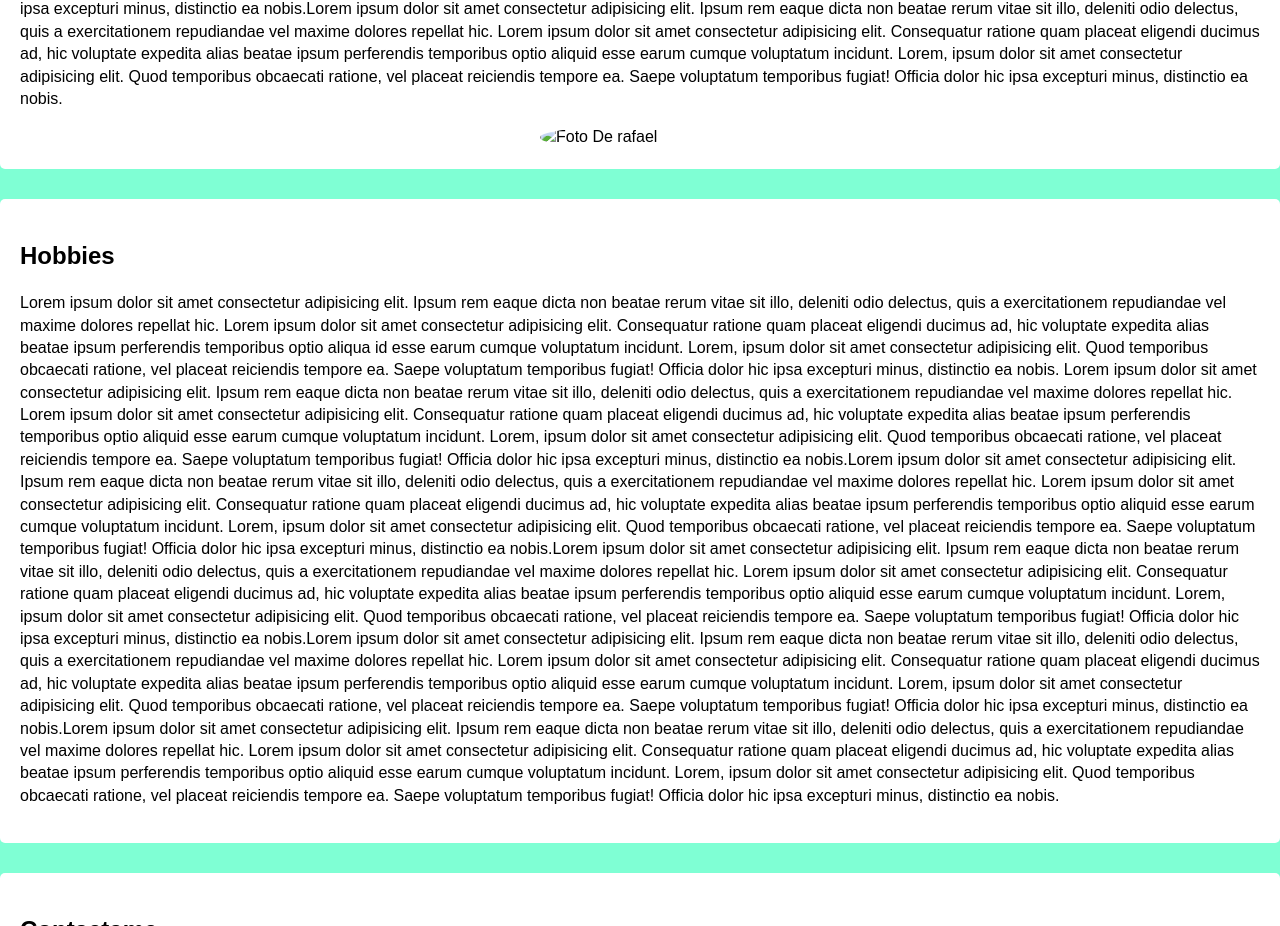
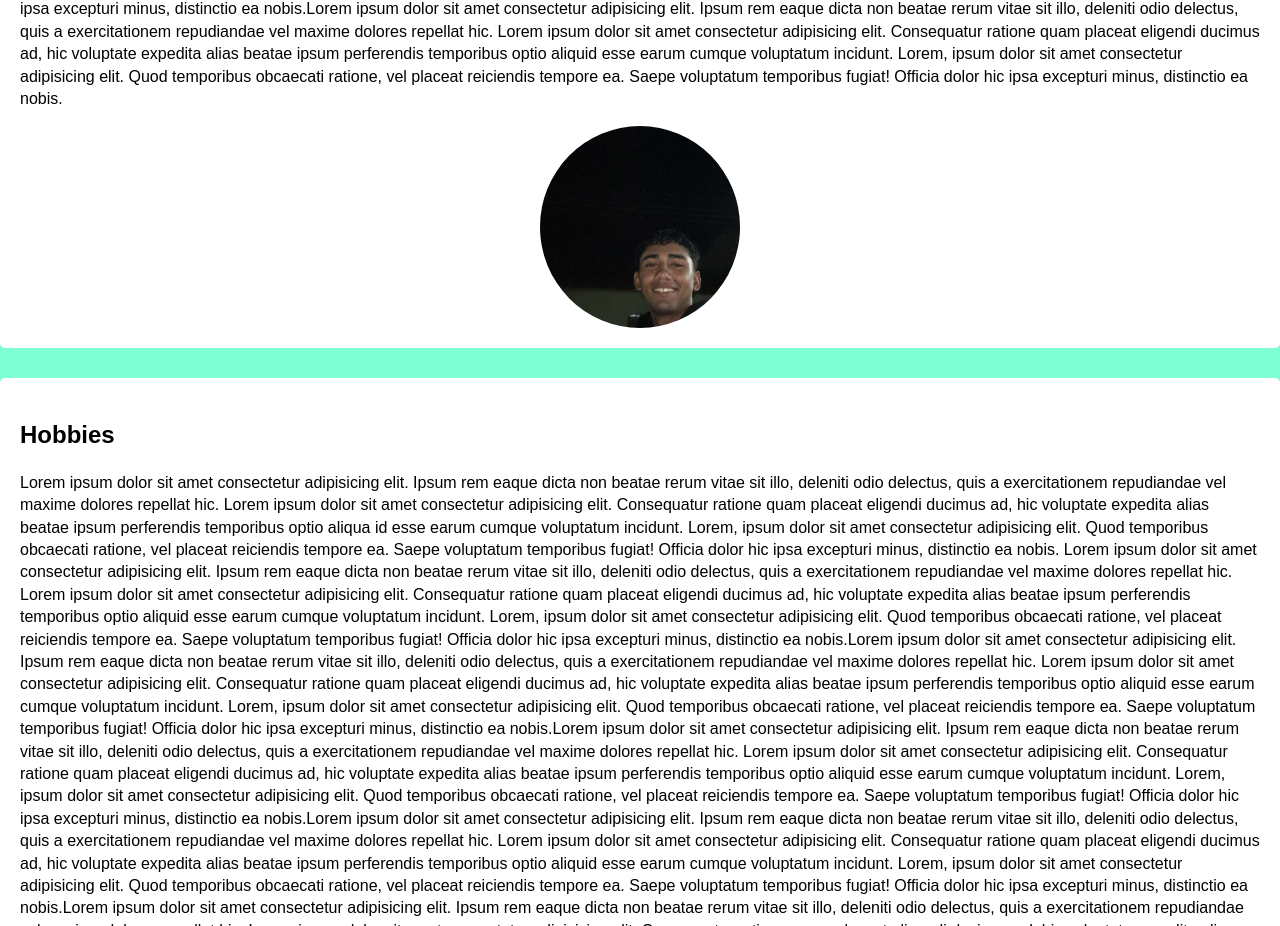
Before and after one commit to rafagalind/Mi-pagina-web, a plain HTML site: page index.html in a window 1280 px wide. Shown: the part 1034-1960 px from the top of the page. Drawn offline with Linux system fonts and the light colour scheme.

Commit message:
index.html

```diff
--- a/index.html
+++ b/index.html
@@ -49,7 +49,7 @@
                 Lorem ipsum dolor sit amet consectetur adipisicing elit. Consequatur ratione quam placeat eligendi ducimus ad, hic voluptate expedita alias beatae ipsum perferendis temporibus optio aliquid esse earum cumque voluptatum incidunt.
                 Lorem, ipsum dolor sit amet consectetur adipisicing elit. Quod temporibus obcaecati ratione, vel placeat reiciendis tempore ea. Saepe voluptatum temporibus fugiat! Officia dolor hic ipsa excepturi minus, distinctio ea nobis.
             </p>
-            <img src="../MI PAGINA WEB/IMAGEN/foto.png" alt="Foto De rafael" class="img">
+            <img src="IMAGEN/foto.png" alt="Foto De rafael" class="img">
         </section>
         <section class="hobbies">
             <h2 id="mis-hobbies">Hobbies</h2>
@@ -84,4 +84,5 @@
             Hecho por mi
         todos los derechos reservados: esto solo es una página de prueba
         </p>
+
     </footer>
```
